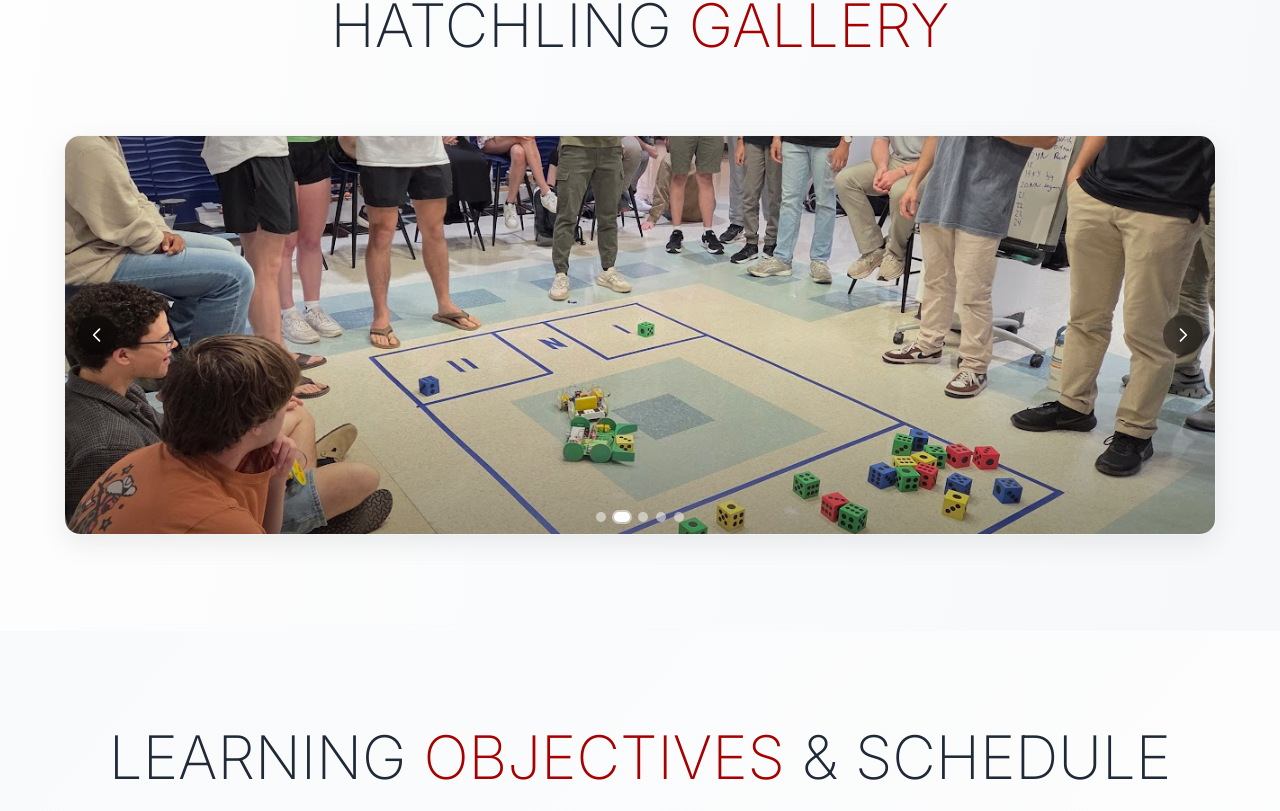
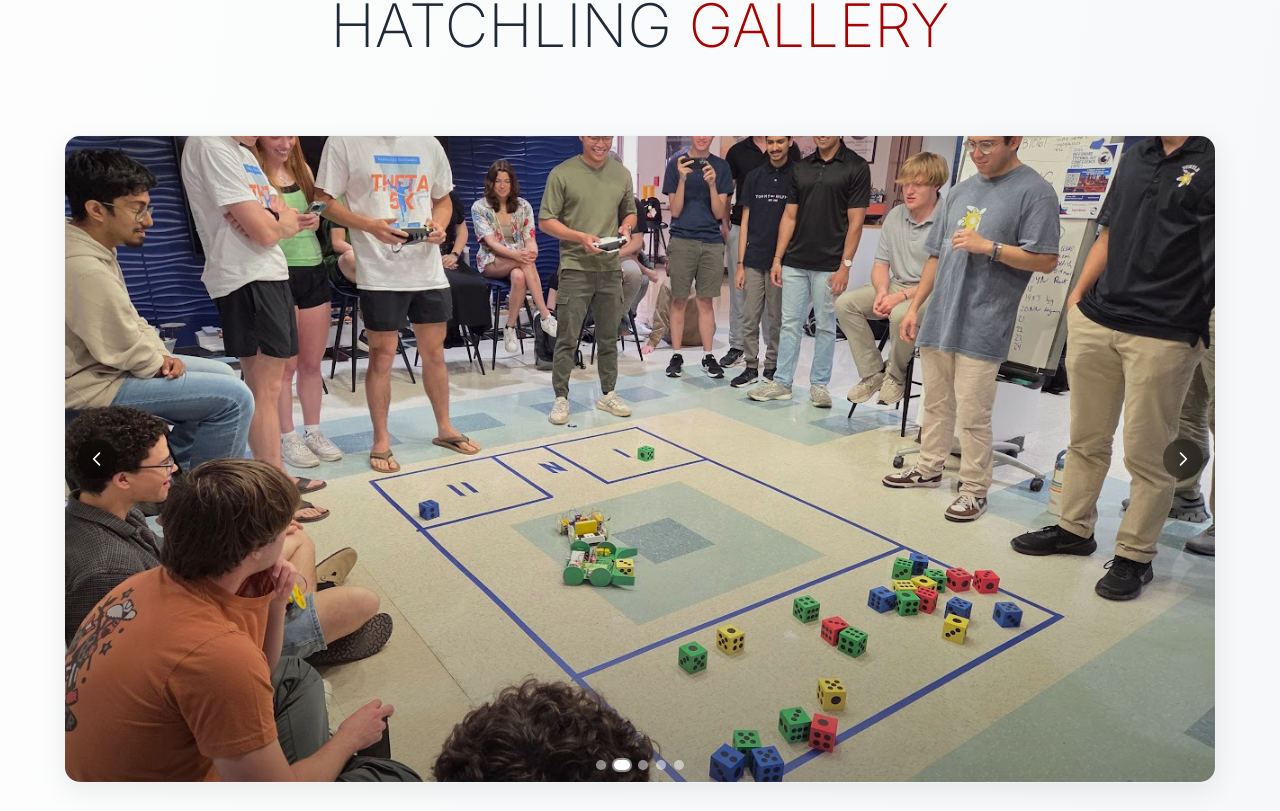
Before and after one commit to turtle-robotics/Turtle-website, a React (Vite) app: page /hatchling in a window 1280 px wide. Shown: the part 2409-3220 px from the top of the page. Built offline with nearby package versions, Linux system fonts and the light colour scheme.

Commit message:
Update Hatchling.jsx

```diff
--- a/src/pages/Hatchling.jsx
+++ b/src/pages/Hatchling.jsx
@@ -168,10 +168,7 @@ const Hatchling = () => {
             HATCHLING <span className="text-accent">GALLERY</span>
           </h2>
 
-          <div
-            className="rounded-2xl overflow-hidden border border-gray-200/50 dark:border-gray-700/50 glass-card"
-            style={{ height: "400px" }}
-          >
+        <div className="rounded-2xl overflow-hidden border border-gray-200/50 dark:border-gray-700/50 glass-card w-full max-w-6xl mx-auto" style={{ aspectRatio: '16/9' }}>
   <ImageCarousel
     images={[
       "/assets/20250427_202459_BFD66E.JPEG",
@@ -184,6 +181,8 @@ const Hatchling = () => {
     intervalMs={4000}
   />
 </div>
+
+
         </div>
       </section>
 
```
Lines whose indentation alone changed are shown as unchanged.
